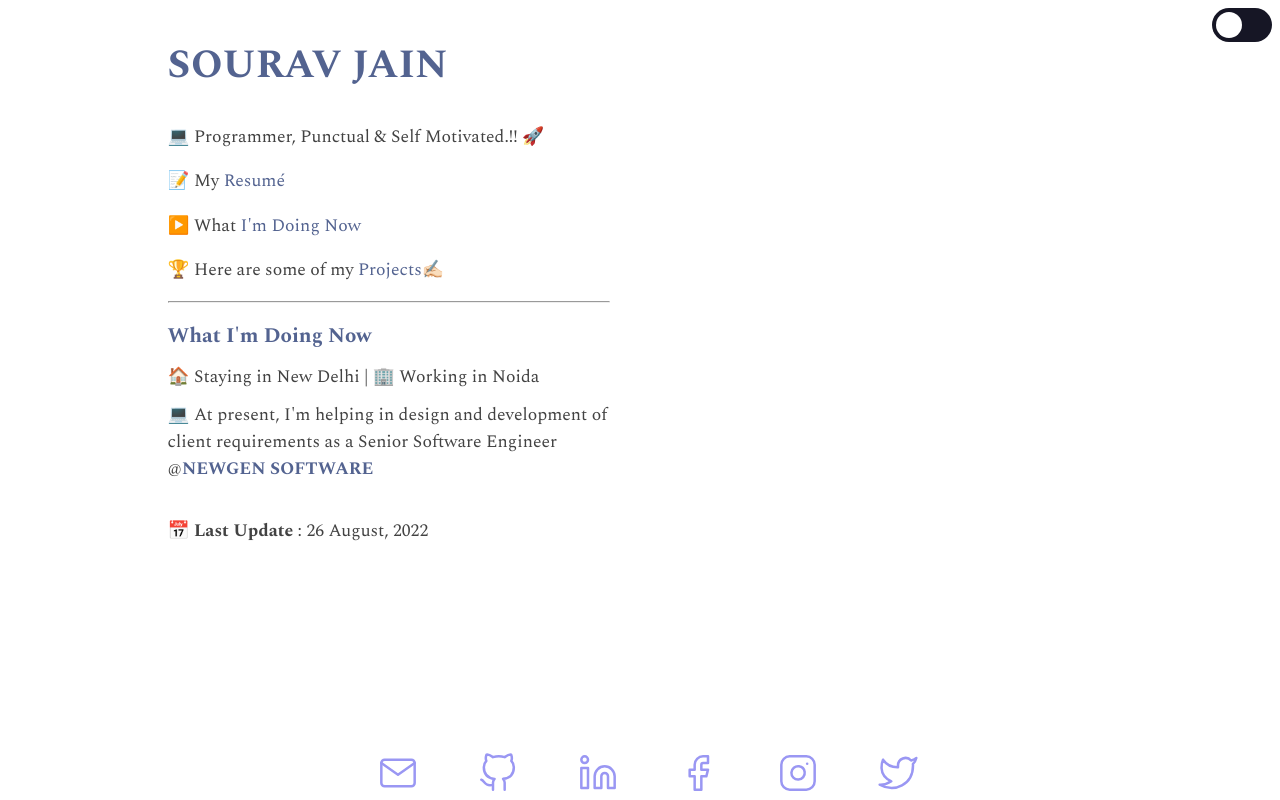
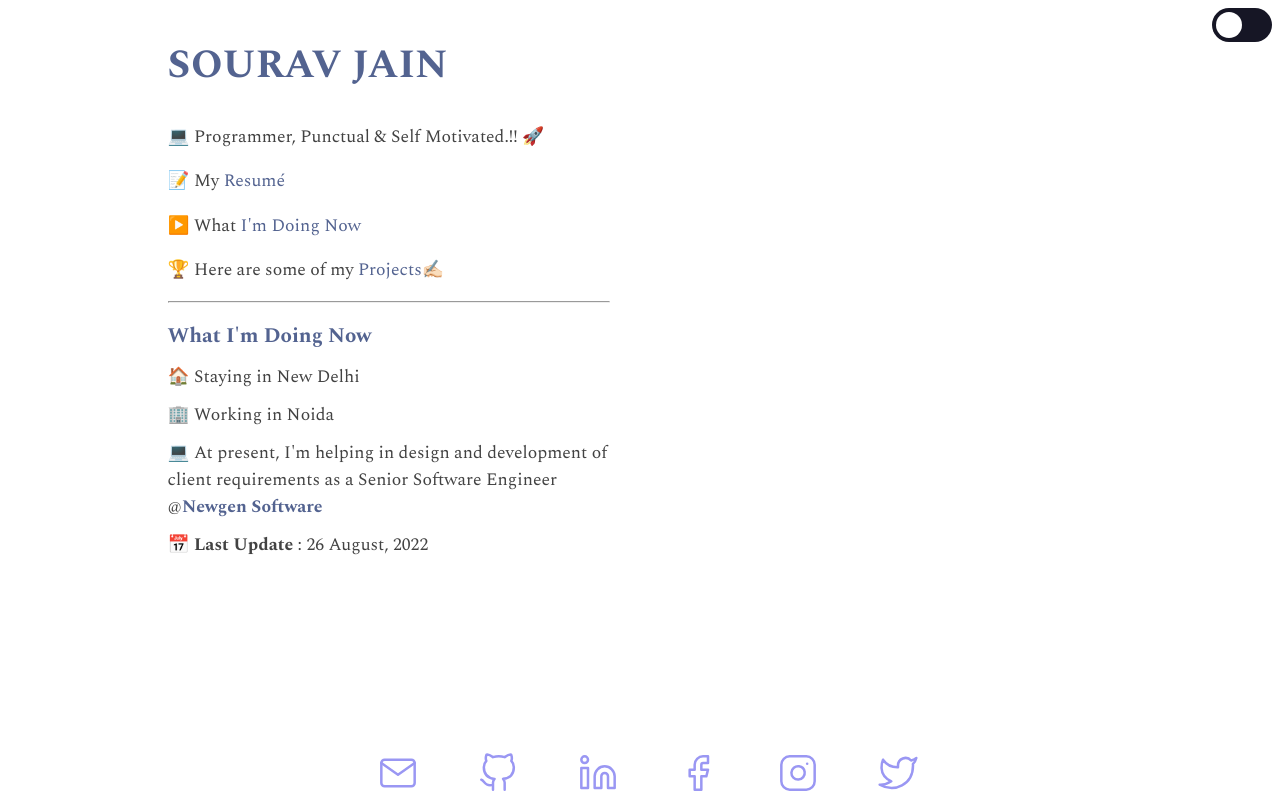
Before and after one commit to thesouravjain/myPortfolio, an Angular app: page /now in a window 1280 px wide. Built offline with nearby package versions, Linux system fonts and the light colour scheme.

Commit message:
Update now.component.html

```diff
--- a/src/app/components/now/now.component.html
+++ b/src/app/components/now/now.component.html
@@ -1,9 +1,10 @@
 <div>
     <h2><b>What I'm Doing Now</b></h2>
     <div class="project">
-      <p>🏠 Staying in New Delhi &#124; 🏢 Working in Noida </p>
-      <p>💻 At present, I'm helping in design and development of client requirements as a Senior Software Engineer @<b><a href="https://www.newgensoft.com/" target="_blank">NEWGEN SOFTWARE</a></b></p>
-      <br>
+      <p>🏠 Staying in New Delhi</p>
+      <p>🏢 Working in Noida </p>
+      <p>💻 At present, I'm helping in design and development of client requirements as a Senior Software Engineer @<b><a href="https://www.newgensoft.com/" target="_blank">Newgen Software</a></b></p>
+      <! <br>
       <p><b>📅 Last Update</b> : 26 August, 2022</p>
     </div>
 
```
